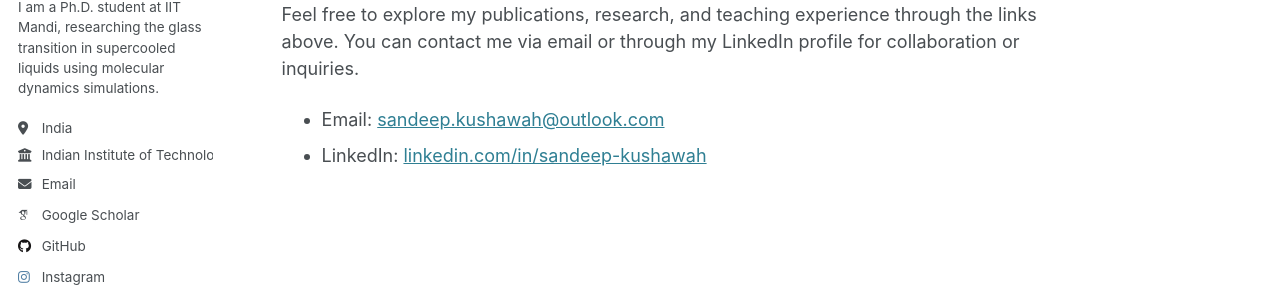
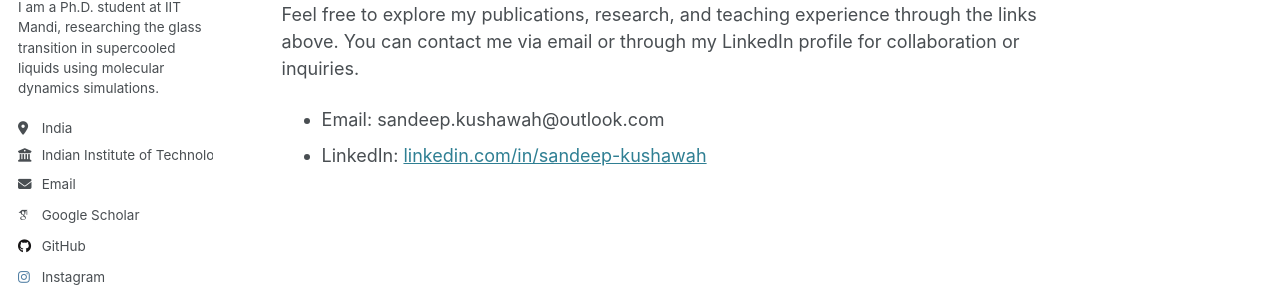
Before and after one commit to sandeepkushawah/sandeepkushawah.github.io, a Jekyll site: the page built from _pages/about.md, in a window 1280 px wide and 900 px high, scrolled down 591 px. Shown: the part 333-633 px from the top of the window. Built offline with Jekyll 4.4.1, drawn with Linux system fonts in a browser that asks for light colours; some web fonts are replaced; some of the changed lines change nothing that is shown.

Commit message:
Added Front page

```diff
--- a/_pages/about.md
+++ b/_pages/about.md
@@ -22,5 +22,5 @@ Over the course of my Ph.D., I have contributed to several publications related
 Contact
 ======
 Feel free to explore my publications, research, and teaching experience through the links above. You can contact me via email or through my LinkedIn profile for collaboration or inquiries.
-* Email: [sandeep.kushawah@outlook.com](sandeep.kushawah@outlook.com)
+* Email: sandeep.kushawah@outlook.com
 * LinkedIn: [linkedin.com/in/sandeep-kushawah](https://linkedin.com/in/sandeep-kushawah)
```
